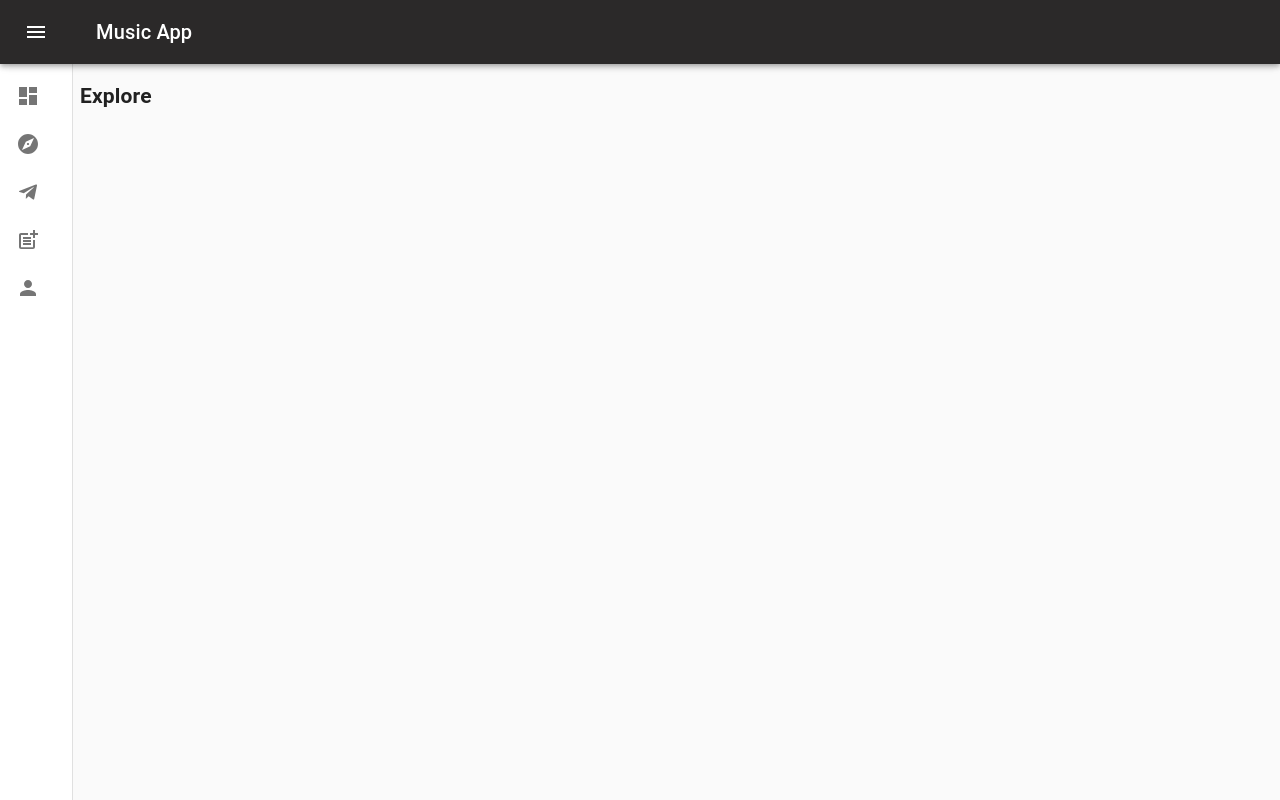
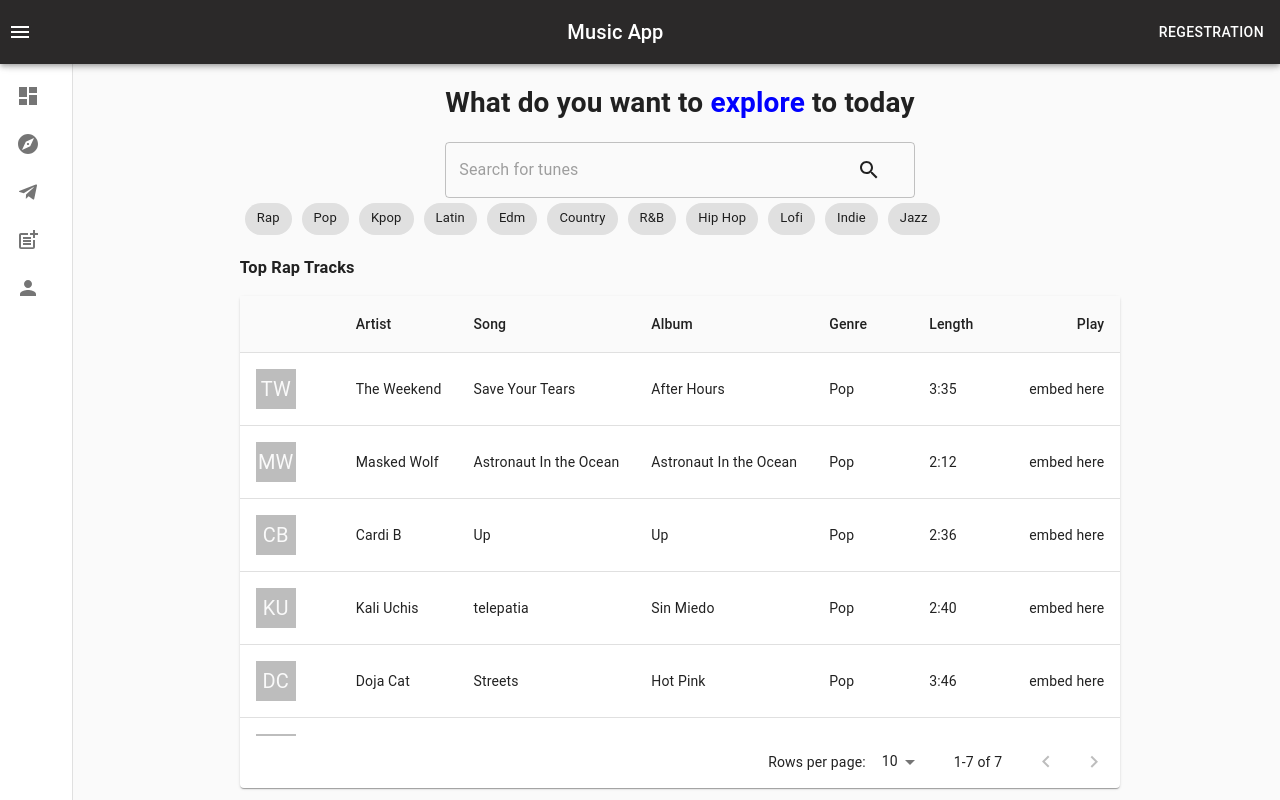
Before and after one commit to GroovTeam/groov-web, a React (Create React App) app: page /explore in a window 1280 px wide. Shown: the top 800 px of the page. Built offline with nearby package versions, Linux system fonts and the light colour scheme.

Commit message:
skeleton of explore page

```diff
--- a/package.json
+++ b/package.json
@@ -1,15 +1,17 @@
-
 {
   "name": "web-app",
   "version": "0.1.0",
   "private": true,
   "dependencies": {
     "@material-ui/core": "^4.11.3",
+    "@material-ui/icons": "^4.11.2",
     "@testing-library/jest-dom": "^5.11.4",
     "@testing-library/react": "^11.1.0",
     "@testing-library/user-event": "^12.1.10",
+    "material-ui-icons": "^1.0.0-beta.36",
     "react": "^17.0.1",
     "react-dom": "^17.0.1",
+    "react-router-dom": "^5.2.0",
     "react-scripts": "4.0.3",
     "web-vitals": "^1.0.1"
   },
--- a/src/components/Nav.js
+++ b/src/components/Nav.js
@@ -22,6 +22,7 @@ import DashboardIcon from '@material-ui/icons/Dashboard';
 import ExploreIcon from '@material-ui/icons/Explore';
 import PostAddIcon from '@material-ui/icons/PostAdd';
 import TelegramIcon from '@material-ui/icons/Telegram';
+import Button from '@material-ui/core/Button';
 
 const navItems = [
   {name: 'DashBoard', icon: <DashboardIcon />, path: '/'},
@@ -83,7 +84,7 @@ const useStyles = makeStyles((theme) => ({
   toolbar: {
     display: 'flex',
     alignItems: 'center',
-    justifyContent: 'flex-end',
+    justifyContent: 'space-between',
     padding: theme.spacing(0, 1),
     // necessary for content to be below app bar
     ...theme.mixins.toolbar,
@@ -113,7 +114,7 @@ export default function Nav() {
           [classes.appBarShift]: open,
         })}
       >
-        <Toolbar>
+        <Toolbar className={classes.toolbar}>
           <IconButton
             color="inherit"
             aria-label="open drawer"
@@ -126,8 +127,11 @@ export default function Nav() {
             <MenuIcon />
           </IconButton>
           <Typography variant="h6" noWrap>
-            Music App
+              Music App
           </Typography>
+          <Button  style={{color: 'white'}}>
+              Regestration
+          </Button>
         </Toolbar>
       </AppBar>
       <Drawer
@@ -149,16 +153,15 @@ export default function Nav() {
           </IconButton>
         </div>
         <List>
-          {navItems.map(({name, icon, path}) => (
+          {navItems.map(({name, icon, path}, index) => (
             <Link style={{textDecoration: 'none', color: 'black'}} to={path}>
-              <ListItem button key={name} >
+              <ListItem button key={index} >
                 <ListItemIcon>{icon}</ListItemIcon>
                 <ListItemText primary={name}/>
               </ListItem>
             </Link>
           ))}
         </List>
-
       </Drawer>
 
       {/* sets up the router switch paths */}
--- /dev/null
+++ b/src/components/TopTracks.js
@@ -0,0 +1,126 @@
+/* eslint-disable no-unused-vars */
+import React from 'react';
+import { makeStyles } from '@material-ui/core/styles';
+import Paper from '@material-ui/core/Paper';
+import Table from '@material-ui/core/Table';
+import TableBody from '@material-ui/core/TableBody';
+import TableCell from '@material-ui/core/TableCell';
+import TableContainer from '@material-ui/core/TableContainer';
+import TableHead from '@material-ui/core/TableHead';
+import TablePagination from '@material-ui/core/TablePagination';
+import TableRow from '@material-ui/core/TableRow';
+
+const columns = [
+  {
+    align: 'justify',
+    id: '',
+    label: '',
+    minWidth: 100
+  },
+  {
+    align: 'justify',
+    id: 'artist',
+    label: 'Artist',
+    minWidth: 100
+  },
+  {
+    align: 'justify',
+    id: 'Song',
+    label: 'Song',
+    minWidth: 100,
+  },
+  {
+    align: 'justify',
+    id: 'Album',
+    label: 'Album',
+    minWidth: 100,
+  },
+  {
+    align: 'justify',
+    id: 'Genre',
+    label: 'Genre',
+    minWidth: 100,
+  },
+  {
+    align: 'justify',
+    id: 'Lenght',
+    label: 'Length',
+    minWidth: 100,
+  },
+  {
+    align: 'right',
+    id: 'Play Track',
+    label: 'Play',
+    minWidth: 100,
+  },
+];
+
+const useStyles = makeStyles({
+  root: {
+    width: '100%',
+  },
+  container: {
+    maxHeight: 440,
+  },
+});
+
+export default function TopTracks({tracks}) {
+  const classes = useStyles();
+  const [page, setPage] = React.useState(0);
+  const [rowsPerPage, setRowsPerPage] = React.useState(10);
+
+  const handleChangePage = (event, newPage) => {
+    setPage(newPage);
+  };
+
+  const handleChangeRowsPerPage = (event) => {
+    setRowsPerPage(+event.target.value);
+    setPage(0);
+  };
+
+  return (
+    <Paper className={classes.root}>
+      <TableContainer className={classes.container}>
+        <Table stickyHeader aria-label="sticky table">
+          <TableHead>
+            <TableRow>
+              {columns.map((column) => (
+                <TableCell
+                  key={column.id}
+                  align={column.align}
+                  style={{ minWidth: column.minWidth,}}
+                >
+                  {column.label}
+                </TableCell>
+              ))}
+            </TableRow>
+          </TableHead>
+          <TableBody >
+            {tracks.slice(page * rowsPerPage, page * rowsPerPage + rowsPerPage).map((prop, index) => {
+              return (
+                <TableRow  hover role="checkbox" key={index}>
+                  <TableCell>{prop.pic}</TableCell>
+                  <TableCell>{prop.artist}</TableCell>
+                  <TableCell>{prop.song}</TableCell>
+                  <TableCell>{prop.album}</TableCell>
+                  <TableCell>{prop.genre}</TableCell>
+                  <TableCell>{prop.length}</TableCell>
+                  <TableCell>{prop.play}</TableCell>
+                </TableRow>
+              );
+            })}
+          </TableBody>
+        </Table>
+      </TableContainer>
+      <TablePagination
+        rowsPerPageOptions={[5, 10, 20]}
+        component="div"
+        count={tracks.length}
+        rowsPerPage={rowsPerPage}
+        page={page}
+        onChangePage={handleChangePage}
+        onChangeRowsPerPage={handleChangeRowsPerPage}
+      />
+    </Paper>
+  );
+}
--- a/src/pages/Explore.js
+++ b/src/pages/Explore.js
@@ -1,12 +1,111 @@
-import React from 'react';
+/* eslint-disable no-unused-vars */
+/* eslint-disable no-undef */
+import React, {useState} from 'react';
 import Nav from '../components/Nav';
+// import Input from '@material-ui/core/Input';
+// import InputAdornment from '@material-ui/core/InputAdornment';
+import SearchIcon from '@material-ui/icons/Search';
+import TextField from '@material-ui/core/TextField';
+import { Button } from '@material-ui/core';
+import Chip from '@material-ui/core/Chip';
+import TopTracks from '../components/TopTracks';
+import Avatar from '@material-ui/core/Avatar';
+
+
+const musicGenres = [
+  'Rap', 'Pop', 'Kpop',
+  'Latin', 'Edm', 'Country',
+  'R&B', 'Hip Hop', 'Lofi',
+  'Indie', 'Jazz'
+];
+
+const listenAdj = [
+  'grove', 'jam', 'listen',
+  'vibe', 'appreciate', 'hear',
+  'discover', 'explore'
+];
+
+const music = {
+  default: [
+    {pic: <Avatar variant="square">TW</Avatar>, artist: 'The Weekend', song: 'Save Your Tears', album: 'After Hours', genre: 'Pop', length: '3:35', play: 'embed here'},
+    {pic: <Avatar variant="square">MW</Avatar>, artist: 'Masked Wolf', song: 'Astronaut In the Ocean', album: 'Astronaut In the Ocean', genre: 'Pop', length: '2:12', play: 'embed here'},
+    {pic: <Avatar variant="square">CB</Avatar>, artist: 'Cardi B', song: 'Up', album: 'Up', genre: 'Pop', length: '2:36', play: 'embed here'},
+    {pic: <Avatar variant="square">KU</Avatar>, artist: 'Kali Uchis', song: 'telepatia', album: 'Sin Miedo', genre: 'Pop', length: '2:40', play: 'embed here'},
+    {pic: <Avatar variant="square">DC</Avatar>, artist: 'Doja Cat', song: 'Streets', album: 'Hot Pink', genre: 'Pop', length: '3:46', play: 'embed here'},
+    {pic: <Avatar variant="square">PS</Avatar>, artist: 'Pink Sweat$', song: 'At My Worst', album: 'Pink Planet', genre: 'Pop', length: '2:50', play: 'embed here'},
+    {pic: <Avatar variant="square">TW</Avatar>, artist: 'The Weekend', song: 'A Lonely Night', album: 'Starboy', genre: 'Pop', length: '3:40', play: 'embed here'},
+  ],
+  rap: [],
+  latin: []
+};
+const rando = Math.floor(Math.random() * 8);
 
 function Explore() {
+  const [inputVal, setinputVal] = useState();
+  const [searchTune, setSearchTune] = useState(inputVal);
+  const [tableTunes, setTableTunes] = useState(music.default);
+
+  // const handleOnPress = (e) => {
+  //   console.log(e.keyCode);
+  //   if (e.keyCode == 13) {
+  //     console.log(input);
+  //     setSearchTune(input);
+  //     setinputVal('');
+  //   }
+  // };
+
+  const handleOnClick = (inputFinal) => {
+    console.log(inputFinal);
+    const input = inputFinal;
+    setSearchTune(input);
+    setinputVal('');
+  };
+
   return (
     <div>
       <Nav  />
-      <div style={{marginLeft: 80}}>
-        <h2>Explore</h2>
+      <div
+        style={{marginLeft: 80, display: 'flex', flexDirection: 'column'}}
+      >
+        <div
+          className='header'
+          style={{ justifyContent: 'center', alignSelf: 'center'}}
+        >
+          <h1>What do you want to <span style={{color: 'blue'}}>{listenAdj[rando]}</span> to today</h1>
+          <form style={{flexDirection: 'row', }}>
+            <TextField
+              placeholder='Search for tunes'
+              InputProps={{
+                endAdornment: (
+                  <Button
+                    onClick={() => handleOnClick(inputVal)}
+                    edge='end'
+                  >
+                    <SearchIcon />
+                  </Button>
+                ),
+              }}
+              variant='outlined'
+              size='medium'
+              fullWidth={true}
+              value={inputVal}
+              // onKeyDown={(e) => handleOnPress(e)}
+              onChange={(e) => setinputVal(e.target.value)}
+            />
+          </form>
+        </div>
+
+        <div style={{ justifyContent: 'center', alignSelf: 'center'}}>
+          {musicGenres.map((genre, index) => (
+            <Chip
+              style={{margin: '5px'}}
+              key={index}
+              label={genre}
+            />
+          ))}
+          <h3>Top <span>Rap</span> Tracks</h3>
+          <TopTracks tracks={tableTunes} />
+        </div>
       </div>
     </div>
   );
```
Also changed, not shown: 1 other file (tests, documents, lock files or other folders).
